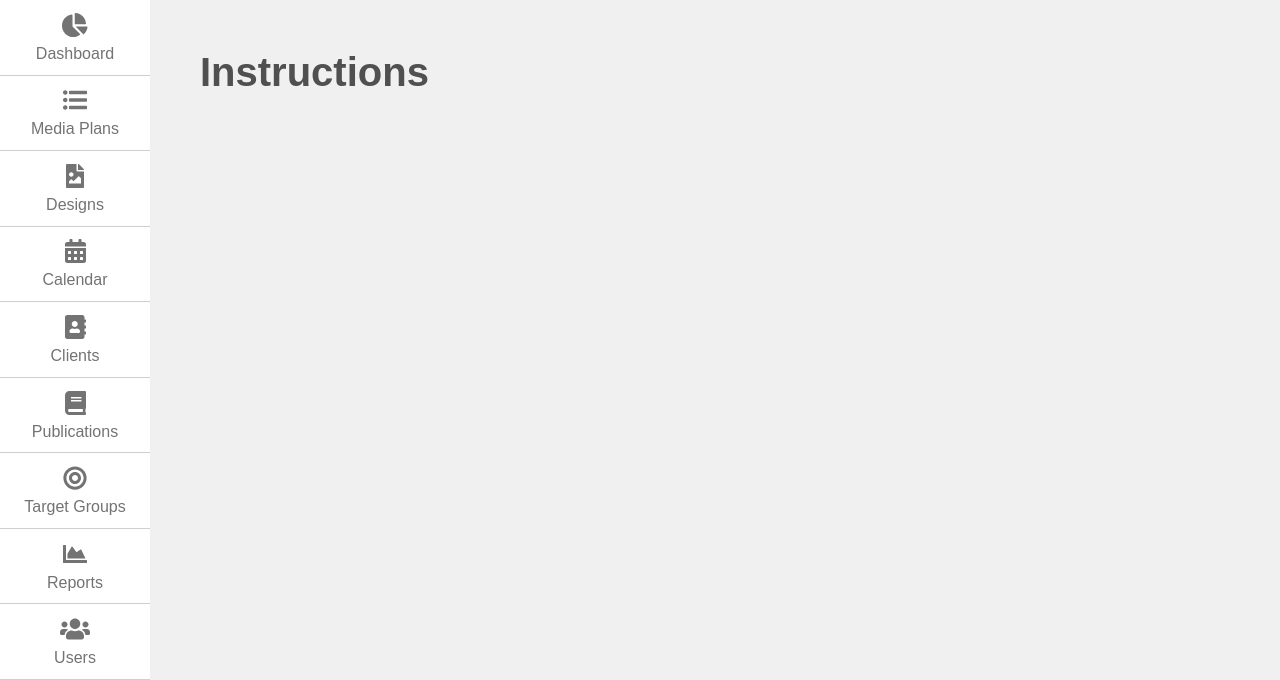
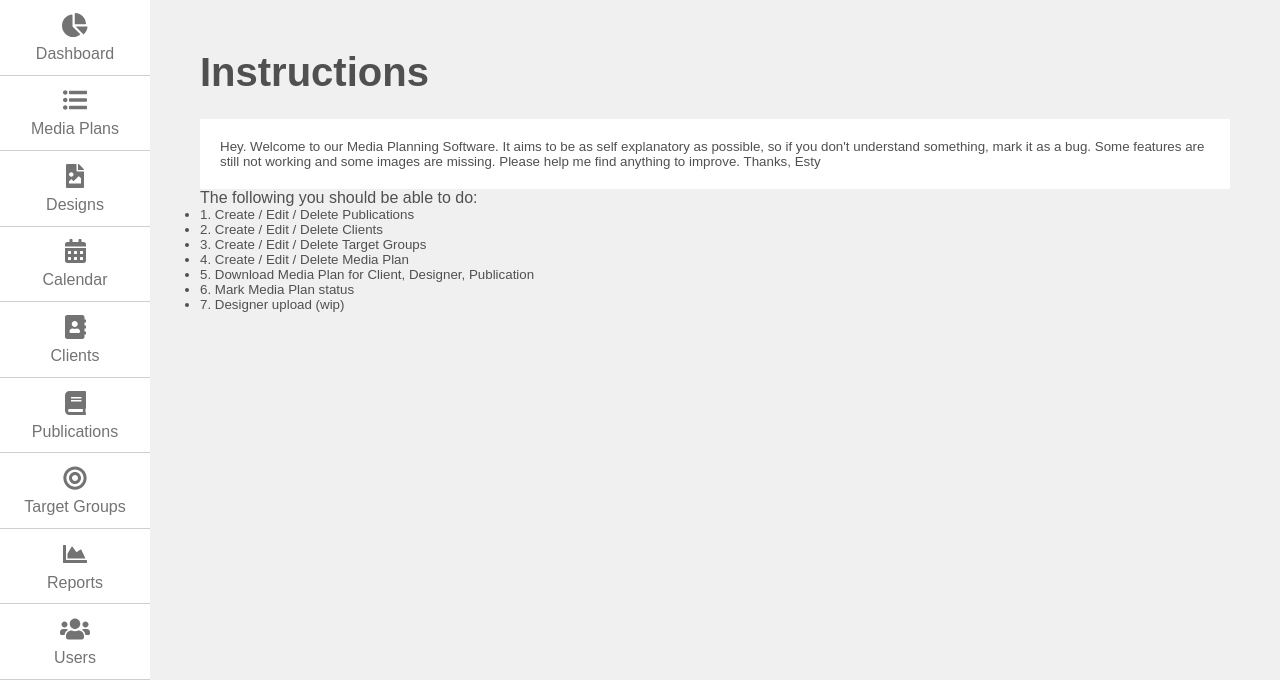
Before and after one commit to mediaotg/mediaPlan, a Django app: page / in a window 1280 px wide. Shown: the part 120-800 px from the top of the page. Run offline with Django 3.2, Linux system fonts and the light colour scheme; parts of the project's set-up code (start-up, migrations or seed data) failed here and were passed over; some libraries are stand-ins or nearby versions.

Commit message:
instructions

```diff
--- a/templates/home.html
+++ b/templates/home.html
@@ -8,7 +8,23 @@
 
 {% block content %}
 <div class="main-content">
-
+  <div class="card">
+    Hey. Welcome to our Media Planning Software. It aims to be as self explanatory as possible, so if you don't understand something, mark it as a bug. Some features are still not working and some images are missing. Please help me find anything to improve.
+    Thanks,
+    Esty
+  </div>
+  <div class="steps">
+    <p>The following you should be able to do:</p>
+    <ul>
+      <li>1. Create / Edit / Delete Publications</li>
+      <li>2. Create / Edit / Delete Clients</li>
+      <li>3. Create / Edit / Delete Target Groups</li>
+      <li>4. Create / Edit / Delete Media Plan</li>
+      <li>5. Download Media Plan for Client, Designer, Publication</li>
+      <li>6. Mark Media Plan status</li>
+      <li>7. Designer upload (wip)</li>
+    </ul>
+  </div>
 </div>
 {% endblock %}
 
```
